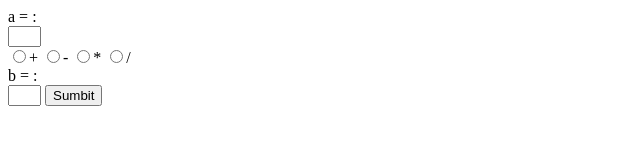
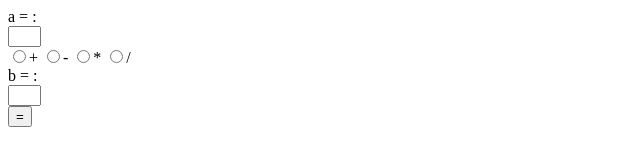
Before and after one commit to yaokiss/gitc, a plain HTML site: page 6/index.html in a window 1280 px wide. Shown: the whole page, without its empty margins (0-640 px from the left). Drawn offline with Linux system fonts and the light colour scheme.

Commit message:
Update index.html

```diff
--- a/6/index.html
+++ b/6/index.html
@@ -20,8 +20,8 @@
      <br>
         b = :<br>
        <input type="text" name="b" size="1"/>
-
-      <input type="submit" name="" value="Sumbit">
+      <br>
+      <input type="submit" name="" value="=" size="1">
   </form>
 </body>
 </html>
```
